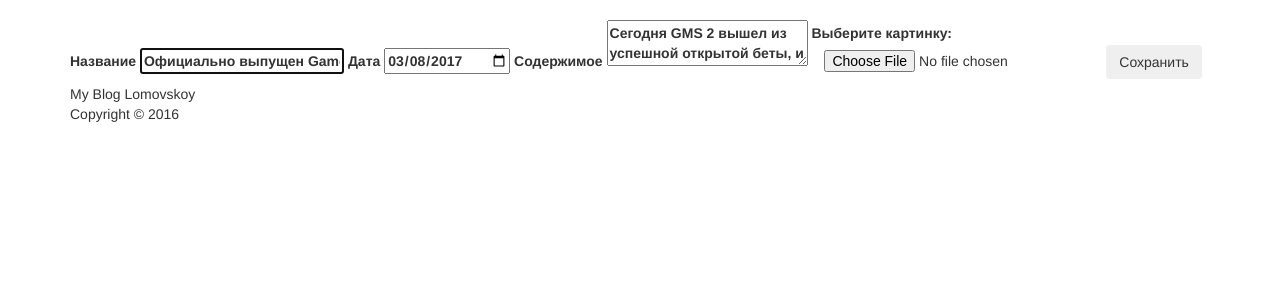
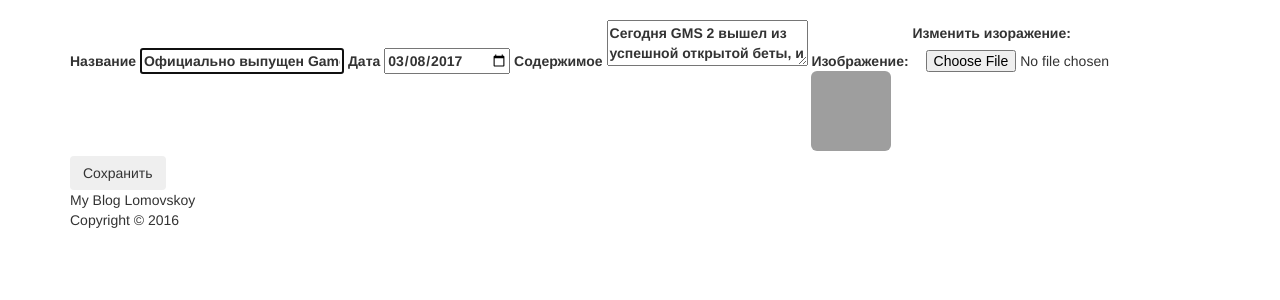
Before and after one commit to Lomovskoy/My_Blog_PHP, a PHP site: page /admin/index.php?action=edit&id=4 in a window 1280 px wide. Shown: the part 52-352 px from the top of the page. Run offline with PHP 8.4, Linux system fonts and the light colour scheme; data comes from the database, SQL or seed files in the repository; data that the repository does not hold is empty; grey boxes are pictures that could not be loaded.

Commit message:
Добавленна возможность видеть текущееи зображение при измении, при выболе новой статьи изобраджение не оторажается

```diff
--- a/views/article_admin.php
+++ b/views/article_admin.php
@@ -31,8 +31,22 @@
                         Содержимое
                         <textarea class="form-item" name="content" required><?=$article['content']?></textarea>
                     </label>
+                    <?php if($action == 'edit'){?>
+                        <label>
+                            Изображение:
+                            <table>
+                                <tr>
+                                    <td style="padding-right: 5px;"><img class="img-rounded pull-left" src="../models/upload/<?=$article['image'];?>" width="80" height="80" alt="Картинка"></td>
+                                </tr>
+                                <tr>
+                                    <td><?=$article['image'];?></td>
+                                </tr>
+                            </table>
+                        </label>
+                    <?php }?>
                     <label>
-                        Выберите картинку:
+                        <?php if($action == 'add'){?>Выбрать изоражение:<?php }?>
+                        <?php if($action == 'edit'){?>Изменить изоражение:<?php }?>
                         <input type="hidden" name="MAX_FILE_SIZE" value="350000000" />
                         <input name="image" type="file" class="btn"/>
                     </label>
```
Also changed, not shown: models/upload/images.jpg (added).
